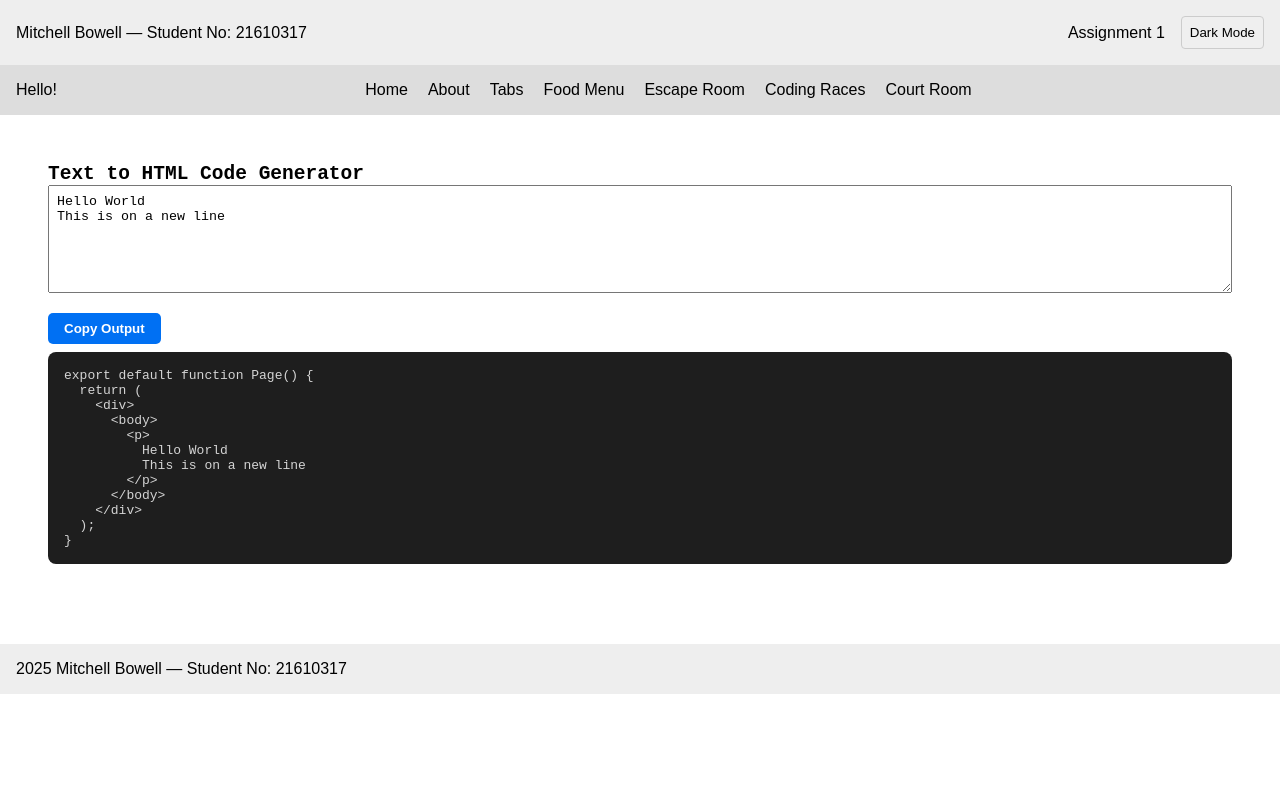
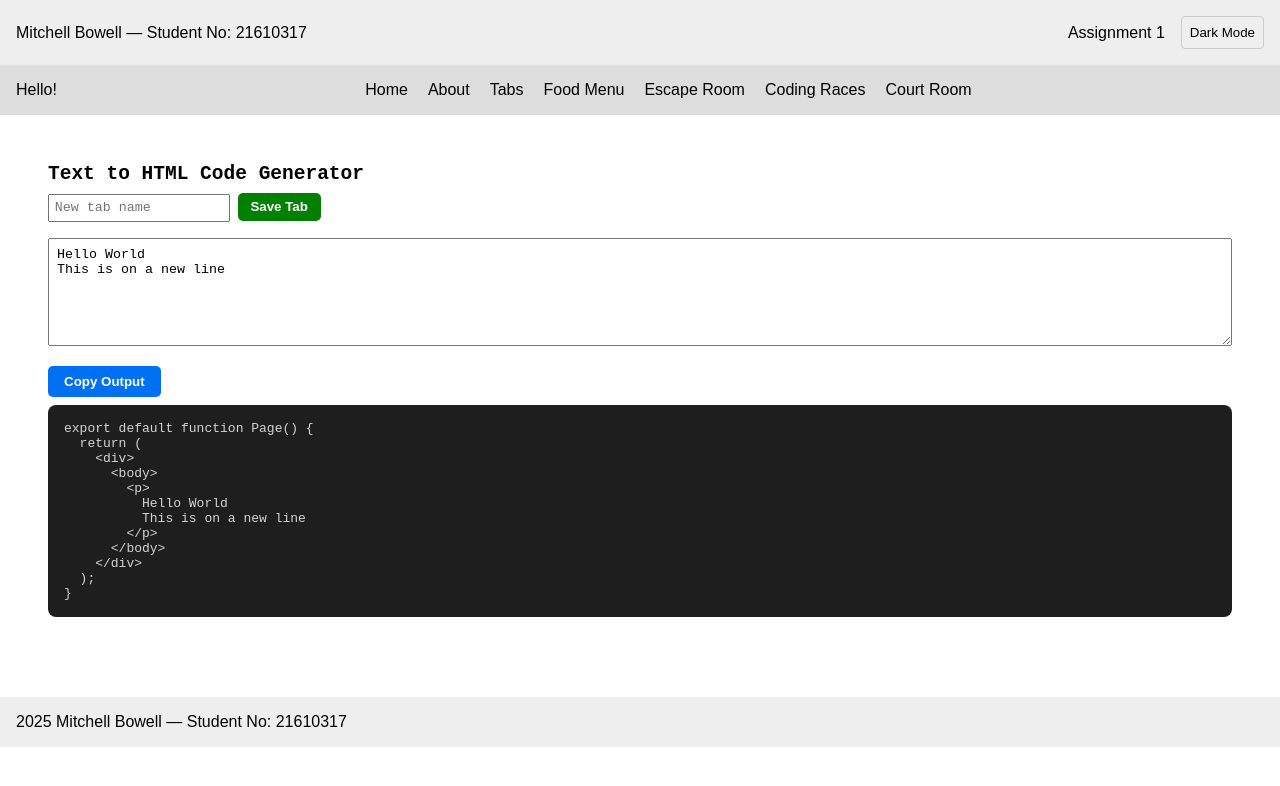
Before and after one commit to MitchBow/CWA-Assignment-1, a Next.js app: page / in a window 1280 px wide. Shown: the top 786 px of the page. Built offline with nearby package versions, Linux system fonts and the light colour scheme.

Commit message:
added code to main page to save tabs

```diff
--- a/app/page.tsx
+++ b/app/page.tsx
@@ -1,9 +1,27 @@
 'use client';
 
-import { useState } from 'react';
+import { useState, useEffect } from 'react';
 
 export default function Home() {
   const [input, setInput] = useState('Hello World\nThis is on a new line');
+  const [tabs, setTabs] = useState<{ name: string; content: string }[]>([]);
+  const [activeTab, setActiveTab] = useState(0);
+  const [newTabName, setNewTabName] = useState('');
+
+  // Load tabs from localStorage on first load
+  useEffect(() => {
+    const savedTabs = localStorage.getItem('savedTabs');
+    if (savedTabs) {
+      const parsed = JSON.parse(savedTabs);
+      setTabs(parsed);
+      setInput(parsed[0]?.content || '');
+    }
+  }, []);
+
+  // Save tabs to localStorage on any change
+  useEffect(() => {
+    localStorage.setItem('savedTabs', JSON.stringify(tabs));
+  }, [tabs]);
 
   // Escape HTML special chars to show safely inside <pre>
   function escapeHTML(text: string) {
@@ -43,7 +61,6 @@ ${escapedLines.join('\n')}
         .then(() => alert('Code copied to clipboard!'))
         .catch(() => alert('Failed to copy!'));
     } else {
-    // Fallback for older browsers
       try {
         const textArea = document.createElement('textarea');
         textArea.value = outputCode;
@@ -58,10 +75,76 @@ ${escapedLines.join('\n')}
     }
   };
 
+  // Add new tab and save input
+  const addTab = () => {
+    if (!newTabName.trim()) return;
+    const newTabs = [...tabs, { name: newTabName.trim(), content: input }];
+    setTabs(newTabs);
+    setActiveTab(newTabs.length - 1);
+    setNewTabName('');
+  };
+
+  // Switch between saved tabs
+  const switchTab = (index: number) => {
+    setActiveTab(index);
+    setInput(tabs[index].content);
+  };
 
   return (
     <div style={{ padding: '1rem', fontFamily: 'monospace' }}>
       <h2>Text to HTML Code Generator</h2>
+
+      {/* Tab navigation */}
+      <div style={{ marginBottom: '0.5rem' }}>
+        {tabs.map((tab, index) => (
+          <button
+            key={index}
+            onClick={() => switchTab(index)}
+            style={{
+              padding: '0.3rem 0.6rem',
+              marginRight: '0.3rem',
+              borderRadius: '5px',
+              border: '1px solid #ccc',
+              backgroundColor: activeTab === index ? '#0070f3' : '#eee',
+              color: activeTab === index ? '#fff' : '#000',
+              cursor: 'pointer',
+            }}
+          >
+            {tab.name}
+          </button>
+        ))}
+      </div>
+
+      {/* New tab input */}
+      <div style={{ marginBottom: '1rem' }}>
+        <input
+          type="text"
+          placeholder="New tab name"
+          value={newTabName}
+          onChange={(e) => setNewTabName(e.target.value)}
+          style={{
+            marginRight: '0.5rem',
+            padding: '0.3rem',
+            fontFamily: 'monospace',
+          }}
+        />
+        <button
+          onClick={addTab}
+          style={{
+            padding: '0.4rem 0.8rem',
+            cursor: 'pointer',
+            borderRadius: '5px',
+            border: 'none',
+            backgroundColor: 'green',
+            color: 'white',
+            fontWeight: 'bold',
+          }}
+        >
+          Save Tab
+        </button>
+      </div>
+
+      {/* Text Input */}
       <textarea
         value={input}
         onChange={(e) => setInput(e.target.value)}
@@ -69,6 +152,7 @@ ${escapedLines.join('\n')}
         style={{ width: '100%', fontFamily: 'monospace', padding: '0.5rem' }}
       />
 
+      {/* Copy and Output */}
       <div style={{ marginTop: '1rem' }}>
         <button
           onClick={copyToClipboard}
```
Lines whose indentation alone changed are shown as unchanged.
